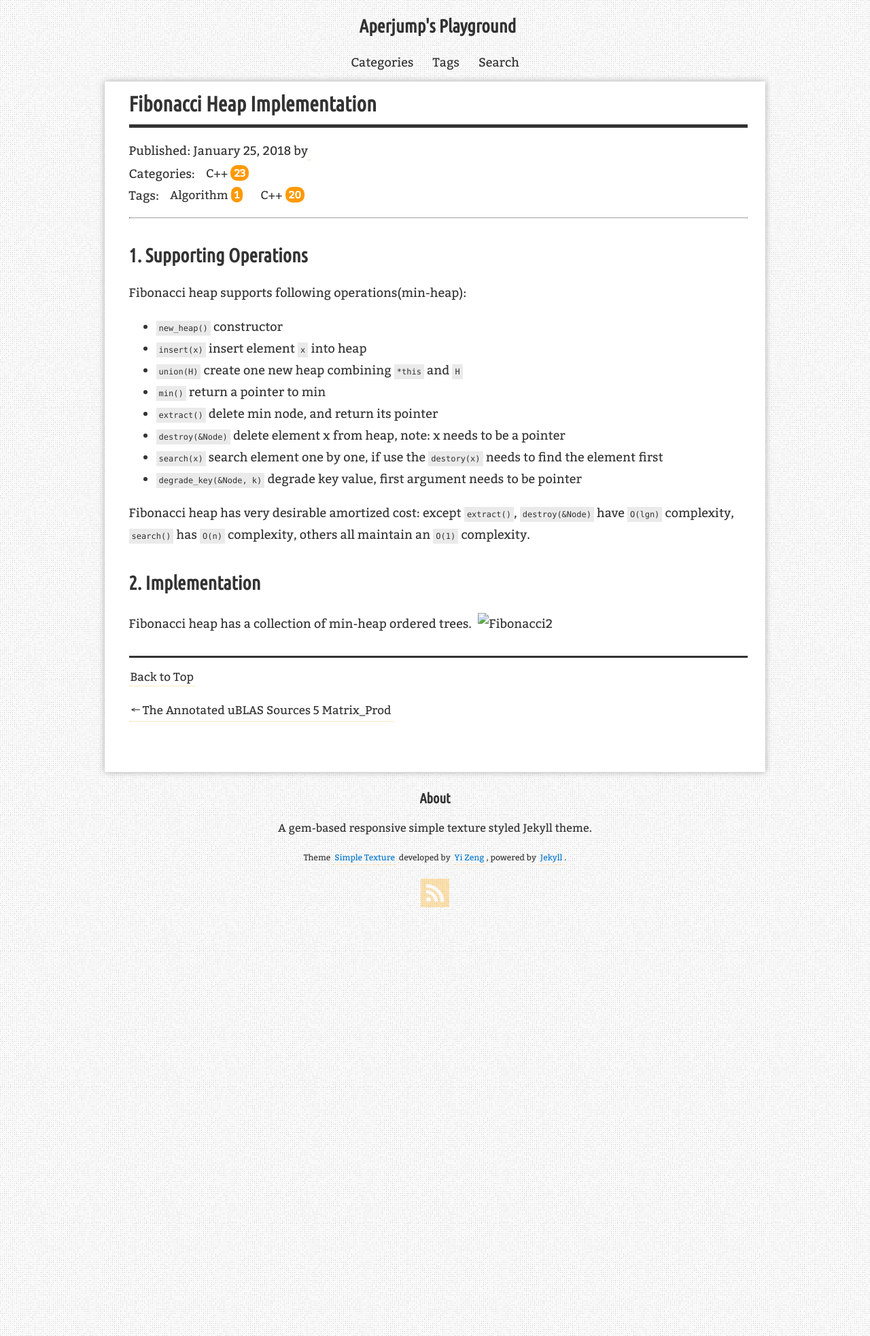
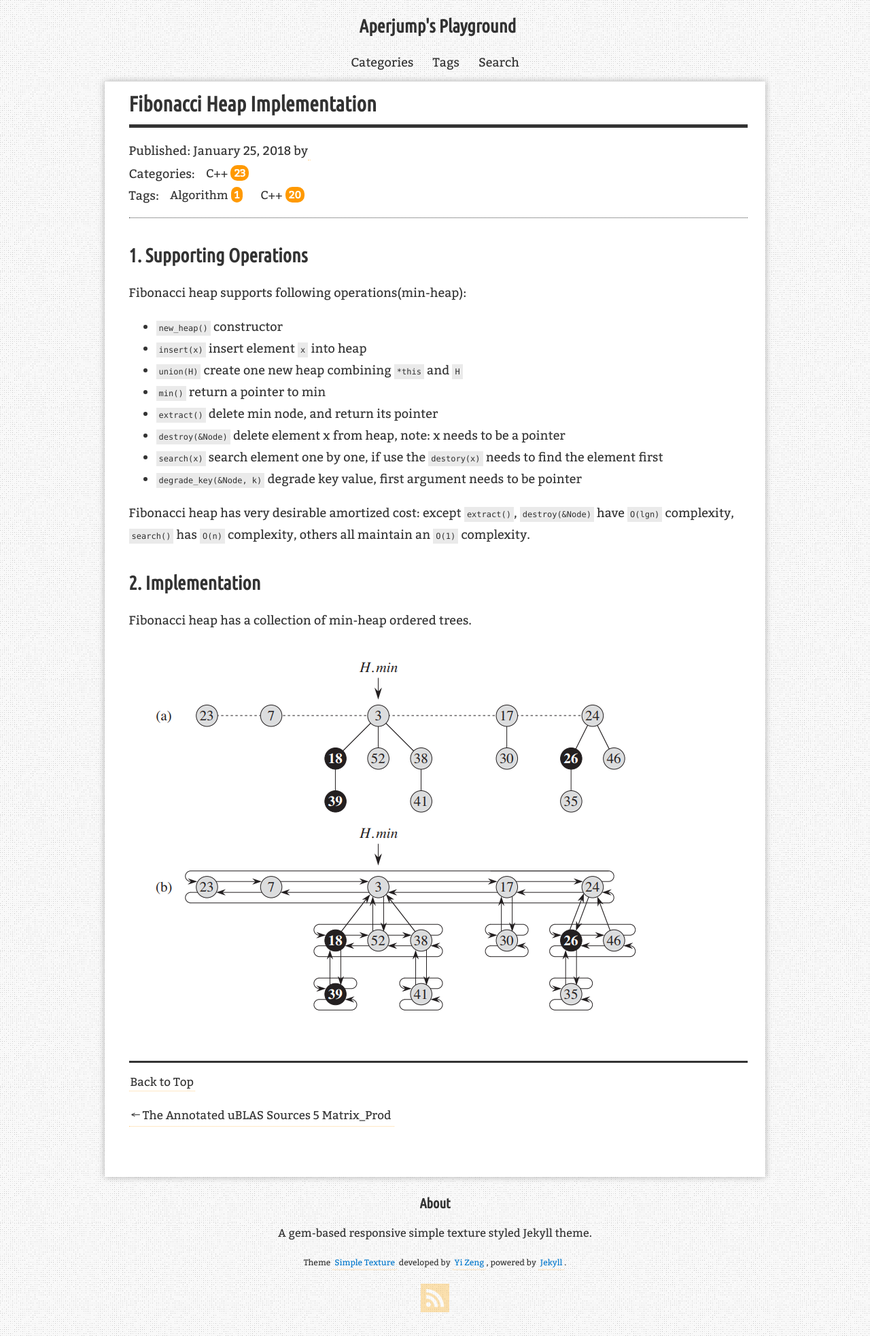
Before and after one commit to Aperjump/Aperjump.github.io, a Jekyll site: the page built from _posts/2018-01-25-Fibonacci_Heap.md, in a window 1280 px wide. Shown: the whole page at 68% size. Built offline with Jekyll 4.4.1, drawn with Linux system fonts in a browser that asks for light colours; nearby versions of some CDN libraries; comment, search, counter and statistics services are not loaded.

Commit message:
try picture

```diff
--- a/_posts/2018-01-25-Fibonacci_Heap.md
+++ b/_posts/2018-01-25-Fibonacci_Heap.md
@@ -24,4 +24,4 @@ Fibonacci heap supports following operations(min-heap):
 
 ## 2. Implementation
 Fibonacci heap has a collection of min-heap ordered trees.
-![Fibonacci2](../_picture/2018-01-25-Fibonacci_Heap/Fibonacci1.PNG)
+![Fibonacci3](https://github.com/Aperjump/Aperjump.github.io/blob/master/_picture/2018-01-25-Fibonacci_Heap/Fibonacci1.PNG)
```
